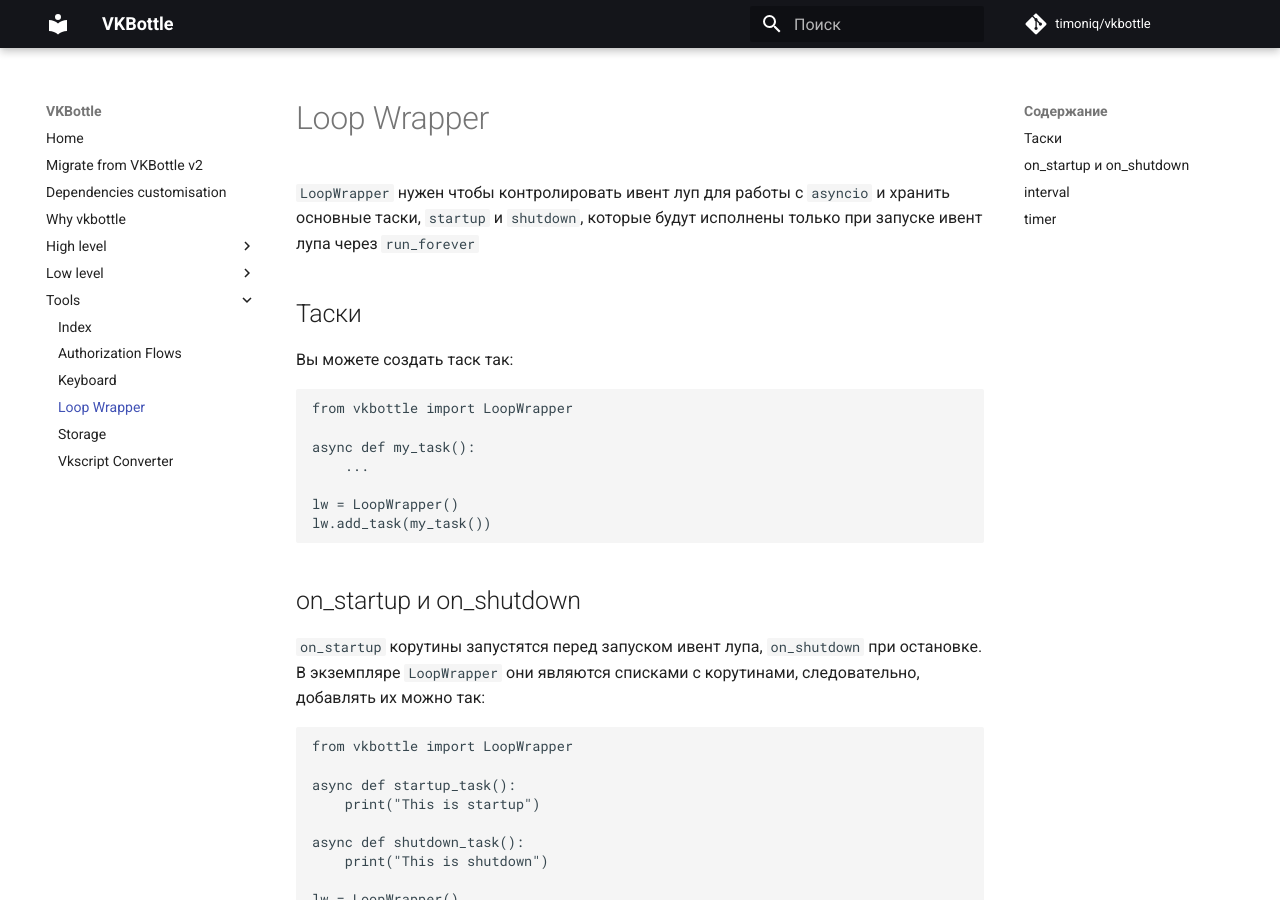
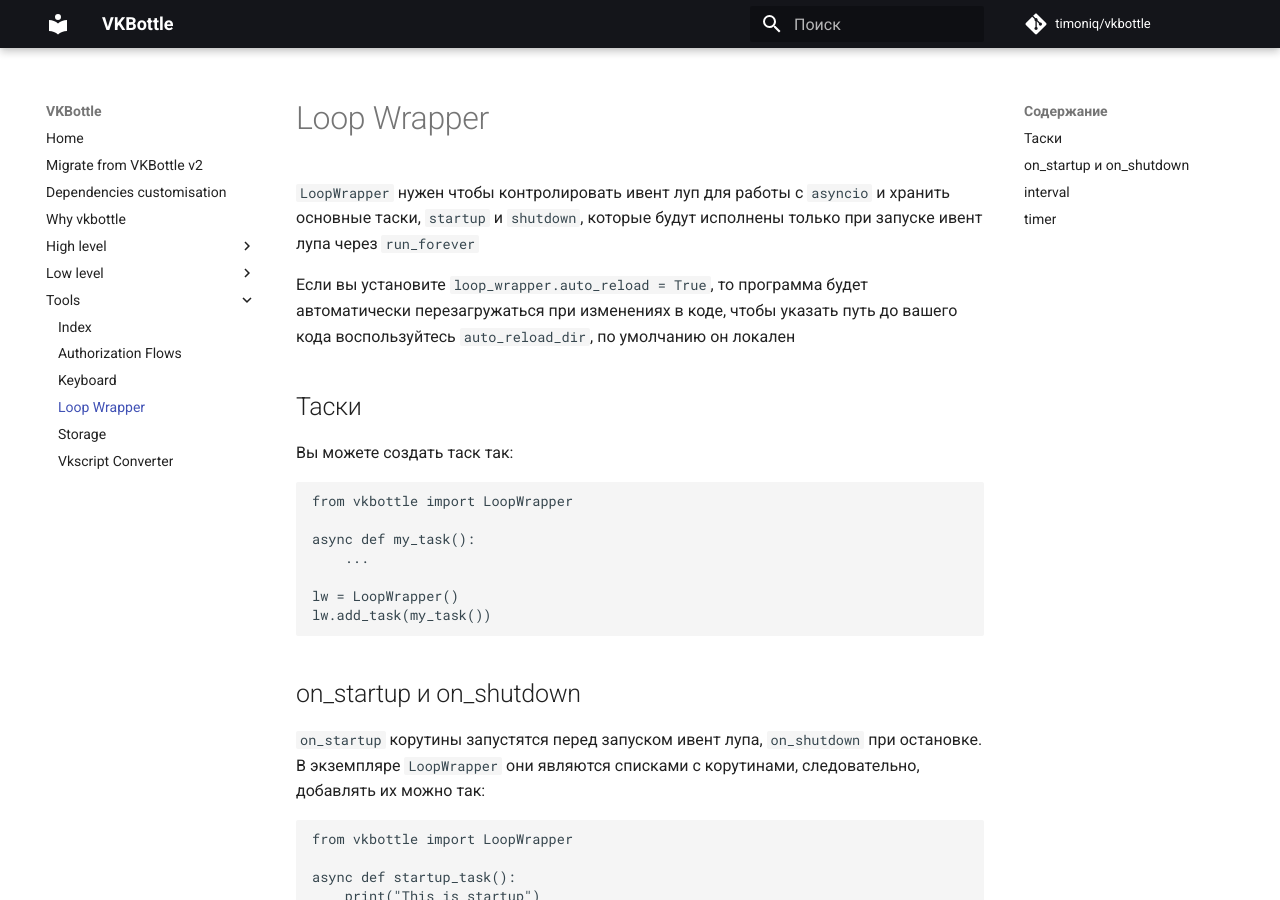
Before and after one commit to vkbottle/vkbottle, an MkDocs documentation site: the page built from docs/tools/loop-wrapper.md, in a window 1280 px wide and 900 px high. Built offline with MkDocs 1.6.1 and Material for MkDocs 9.7.7, drawn with Linux system fonts in a browser that asks for light colours; comment, search, counter and statistics services are not loaded.

Commit message:
added docs

```diff
--- a/docs/tools/loop-wrapper.md
+++ b/docs/tools/loop-wrapper.md
@@ -1,6 +1,8 @@
 # Loop Wrapper
 
 `LoopWrapper` нужен чтобы контролировать ивент луп для работы с `asyncio` и хранить основные таски, `startup` и `shutdown`, которые будут исполнены только при запуске ивент лупа через `run_forever`
+
+Если вы установите `loop_wrapper.auto_reload = True`, то программа будет автоматически перезагружаться при изменениях в кодe, чтобы указать путь до вашего кода воспользуйтесь `auto_reload_dir`, по умолчанию он локален
 
 ## Таски
 
```
